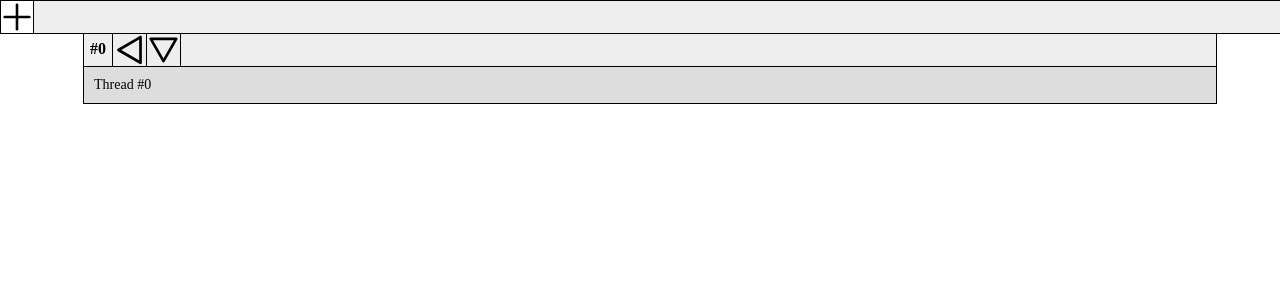
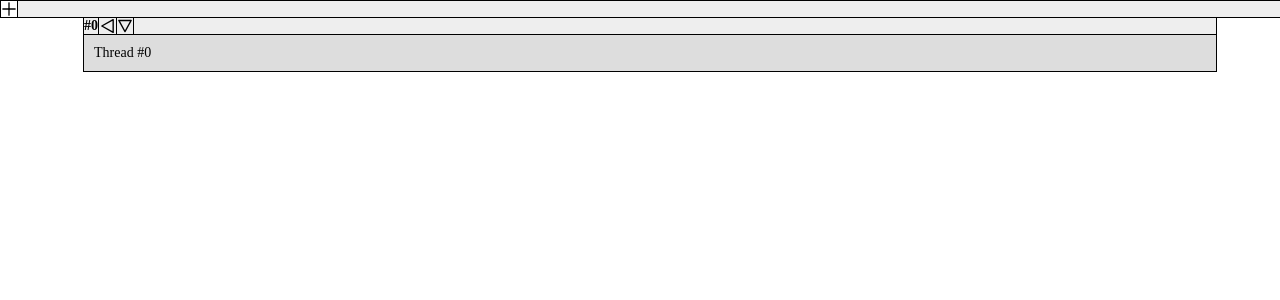
Before and after one commit to SirSeruju/imageboard, a Flask app: page / in a window 1280 px wide. Shown: the top 300 px of the page. Run offline with Flask 2, Linux system fonts and the light colour scheme; data comes from the database, SQL or seed files in the repository.

Commit message:
Redesign

```diff
--- a/src/static/css/style.css
+++ b/src/static/css/style.css
@@ -59,26 +45,24 @@
 	border: 1px solid black;
 	margin: -1px;
 	width: 100%;
-	height: 32px;
+	height: 16px;
 }
 .thread-head-button {
 	border: 1px solid black;
 	margin: -1px;
 	margin-right: 0;
-	height: 32px;
+	height: 16px;
 	display: inline-block;
 	vertical-align: middle;
 }
 .thread-head-button img {
-	height: 32px;
+	height: 16px;
 }
 .thread-head-button div {
-	padding: 6px;
-	font-size: 16px;
+	font-size: 14px;
 	font-weight: bold;
 	text-decoration: none;
 	text-align: center;
-	vertical-align: middle;
 }
 .thread-head-button:hover {
 	cursor: pointer;
@@ -94,25 +78,22 @@
 	font-size: 14px;
 }
 .top_menu {
-    background-color: #EEE;
-    border: 1px solid black;
+	background-color: #EEE;
+	border: 1px solid black;
 	display: block;
 	font-weight: bold;
 	text-decoration: none;
-	height: 32px;
+	height: 16px;
 	width: 100%;
 }
 .top_menu div {
-    border: 1px solid black;
+	border: 1px solid black;
 	margin: -1px;
 	margin-right: 0;
 	display: inline-block;
-	font-size: 29px;
-	font-weight: 20px;
-	text-align: center;
 	text-decoration: none;
-	height: 32px;
-	width: 32px;
+	height: 16px;
+	width: 16px;
 }
 .top_menu div:hover {
 	cursor: pointer;
--- a/src/templates/base.html
+++ b/src/templates/base.html
@@ -8,10 +8,10 @@
 	</head>
 	<div class="top_menu">
 		<div onclick="showThreadReply()">
-			<img class="button-content" width=32px height=32px src="static/img/plus.svg"/>
+			<img class="button-content" width=16px height=16px src="static/img/plus.svg"/>
 		</div>
 	</div>
-	<body>
+	<body onload="main()">
 		{% block content %}{% endblock %}
 	</body>
 </html>
--- a/src/templates/thread.html
+++ b/src/templates/thread.html
@@ -2,11 +2,11 @@
 
 {% block content %}
 	<div id="thread-reply">
+		<div id="thread-reply-header">
+			<div id="thread-reply-close" onclick="document.getElementById('thread-reply').style.display = 'none'">
+			</div>
+		</div>
 		<textarea id="thread-reply-body"></textarea>
-		<div class="thread-reply-buttons">
-			<div>↷</div>
-			<div>×</div>
-		</div>
 	</div>
 	<div class="content-centre">
 		<div class="thread" id="thread-{{ parent.id }}">
```
Also changed, not shown: other parts of src/static/css/style.css (+17 -31 lines), src/static/js/main.js (+36 -0 lines).
